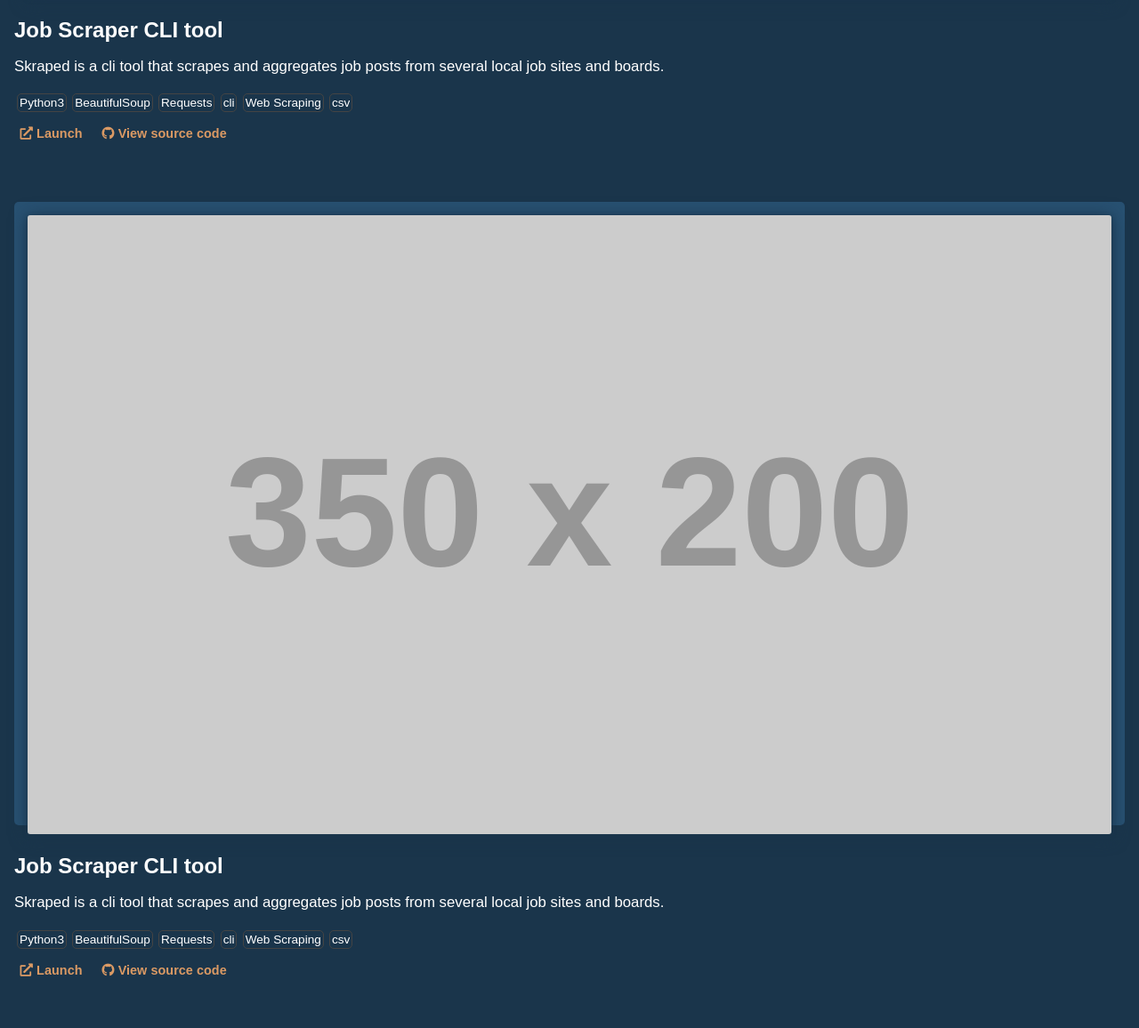
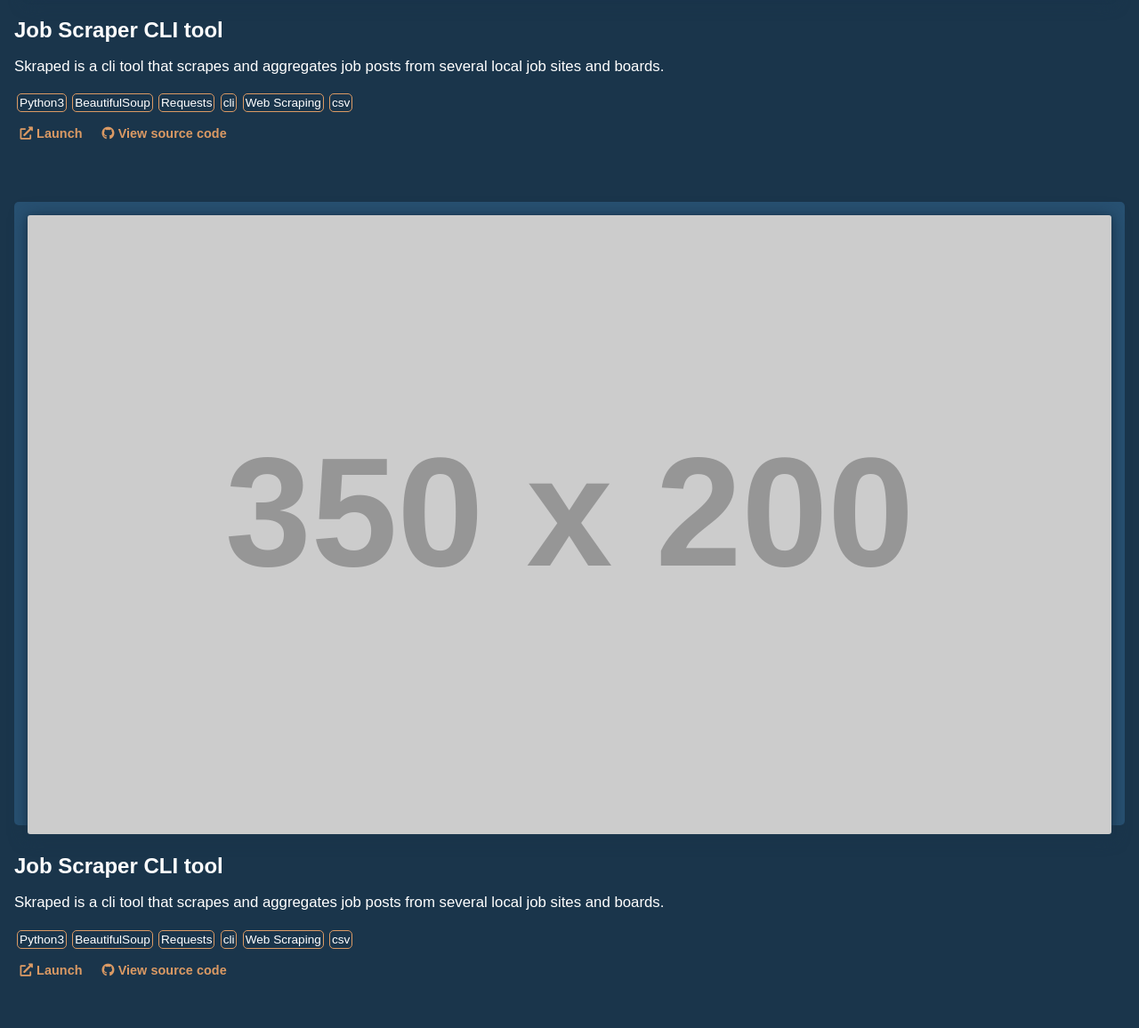
Before and after one commit to Victornguli/victornjoseph.com, a Jekyll site: the page built from projects.md, in a window 1280 px wide. Shown: the part 1026-2182 px from the top of the page at 89% size. Built offline with Jekyll 4.4.1, drawn with Linux system fonts in a browser that asks for light colours; nearby versions of some CDN libraries.

Commit message:
update tags border color

```diff
--- a/_sass/_projects.scss
+++ b/_sass/_projects.scss
@@ -47,7 +47,7 @@
                     padding: 0;
 
                     .tech-tag {
-                        border: 1px solid #444;
+                        border: 1px solid $secondary-color;
                         border-radius: 5px;
                         padding: 0.12rem;
                         font-size: 0.85rem;
```
